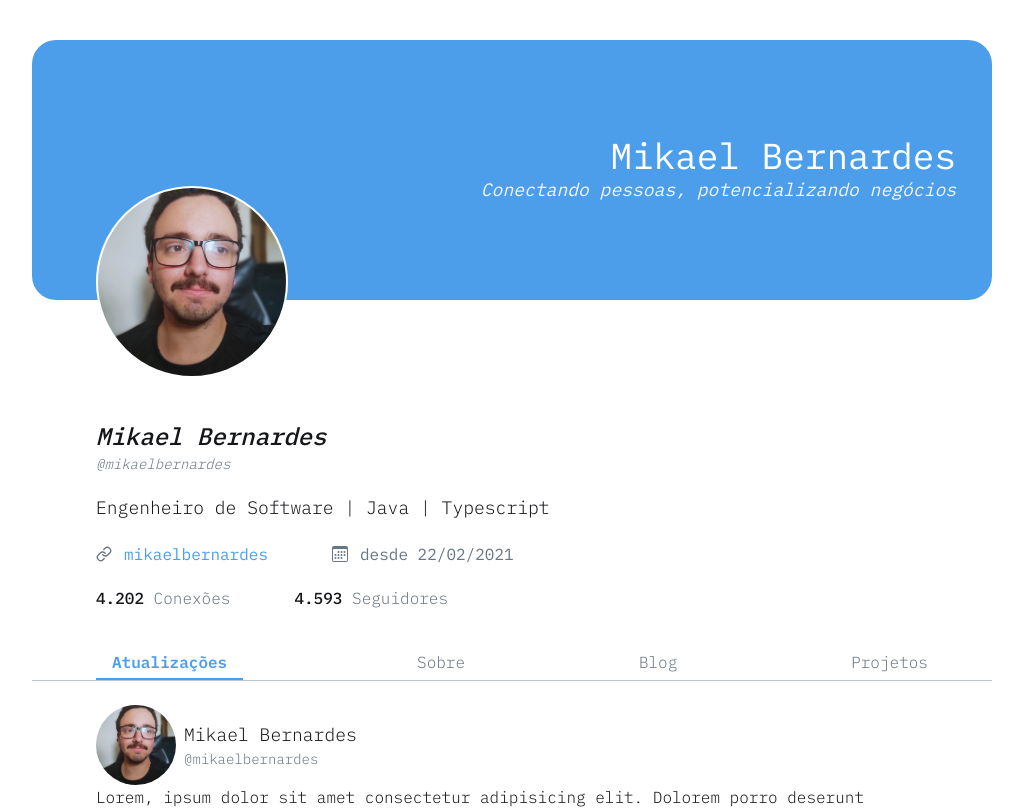
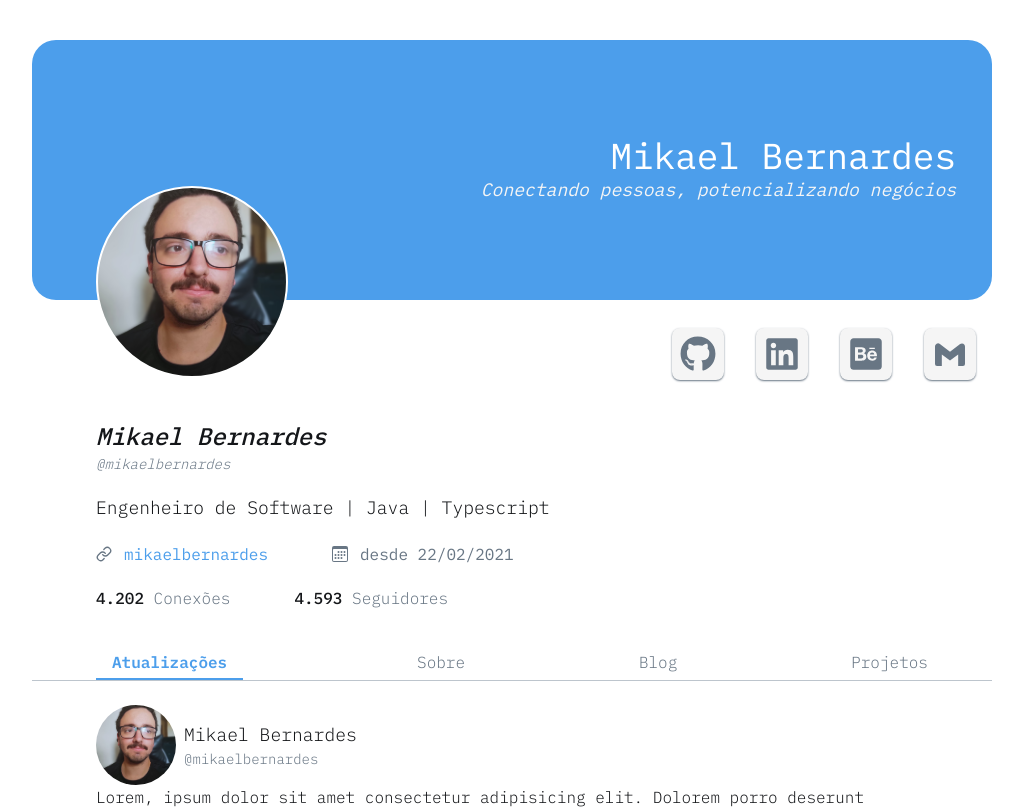
Before and after one commit to mikaelbernardes/my-app, a Next.js app: page / in a window 1280 px wide. Shown: the top 809 px of the page, without its empty margins (128-1151 px from the left). Built offline with nearby package versions, Linux system fonts and the light colour scheme.

Commit message:
feat: add socialMediaLinks in layout

```diff
--- a/src/shared/layout/DefaultNavigationHeader/index.tsx
+++ b/src/shared/layout/DefaultNavigationHeader/index.tsx
@@ -1,6 +1,8 @@
+import { SocialMediaLinksData } from "@/shared/data/DataSocialMediaLinks";
 import { Banner } from "./Banner";
 import { Info } from "./Info";
 import { Navigation } from "./Navigation";
+import { SocialMediaLinks } from "./SocialMediaLinks";
 
 function DefaultNavigationHeader() {
 
@@ -13,6 +15,23 @@ function DefaultNavigationHeader() {
 					bg-cover bg-center xs:left-5 sm:left-16 md:left-32 lg:left-56 xl:left-72 xs:top-9 sm:top-16 md:top-[110px] lg:top-[146px] xl:top-[146px]
 				`}
 			/>
+			<div
+				className={`
+				absolute xs:top-[86px] sm:top-36 md:top-56 lg:top-72 xs:right-3 sm:right-5 md:right-28 lg:right-44 flex items-center xs:gap-3 sm:gap-3 md:gap-6 lg:gap-8
+				xl:top-72 right-60 xl:gap-8
+				`}
+			>
+				{
+					SocialMediaLinksData.map((item, index) => (
+						<SocialMediaLinks
+							icon={item.icon}
+							link={item.link}
+							key={index}
+							color={item.color}
+						/>
+					))
+				}
+			</div>
 			<Info />
 			<Navigation />
 		</header>
```
